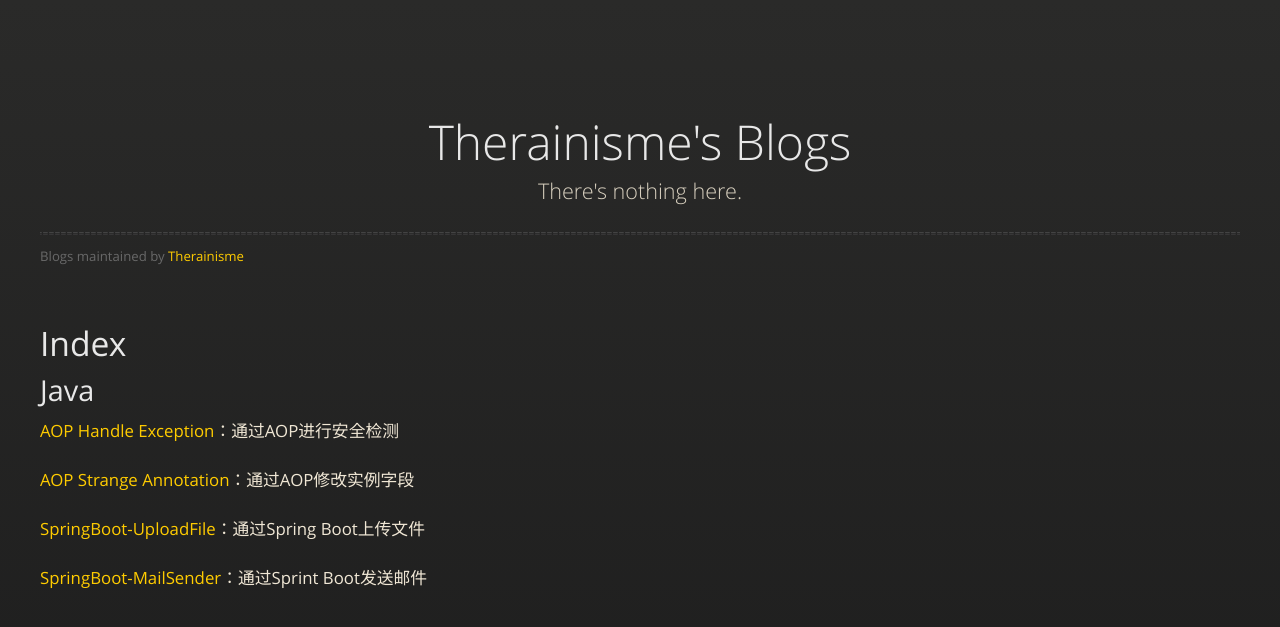
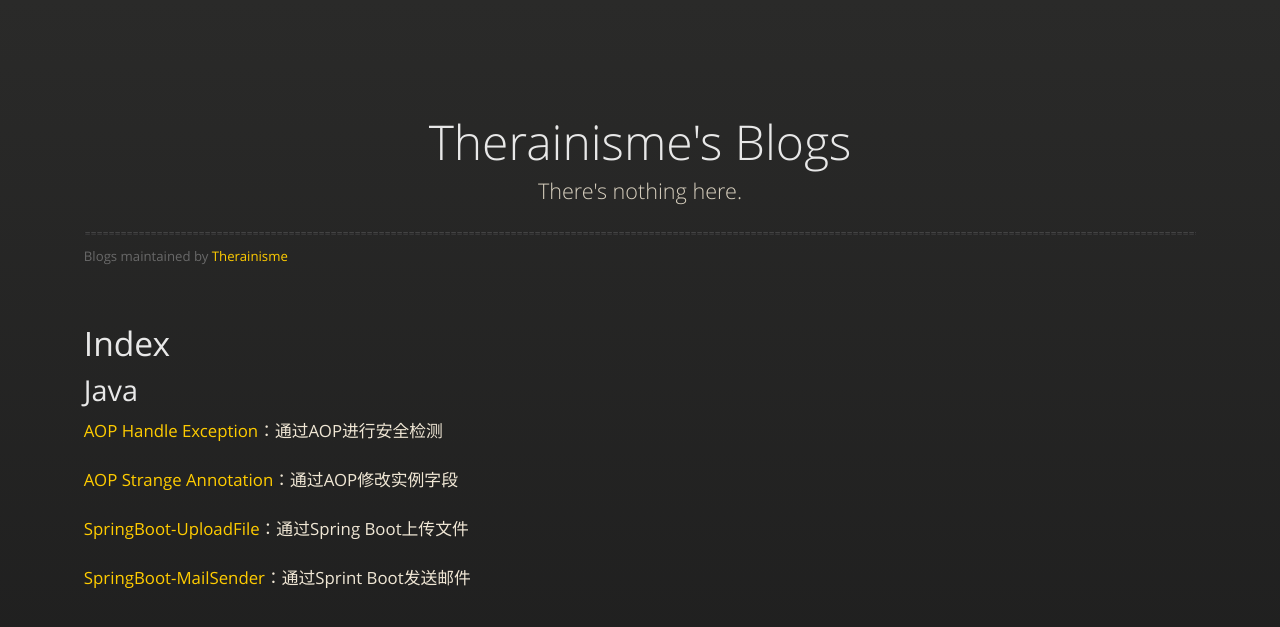
Before and after one commit to Therainisme/blog, a Jekyll site: the page built from index.md, in a window 1280 px wide. Shown: the top 627 px of the page. Built offline with Jekyll 4.4.1, drawn with Linux system fonts in a browser that asks for light colours; our own code applies the rules of GitHub Pages for plain Markdown files.

Commit message:
modified css style

```diff
--- a/assets/css/style.scss
+++ b/assets/css/style.scss
@@ -5,7 +5,7 @@
 
 
 .wrapper, section{
-    max-width: 1000px;
+    max-width: 927px;
 }
 
 #header, section #title .credits.right{
```
